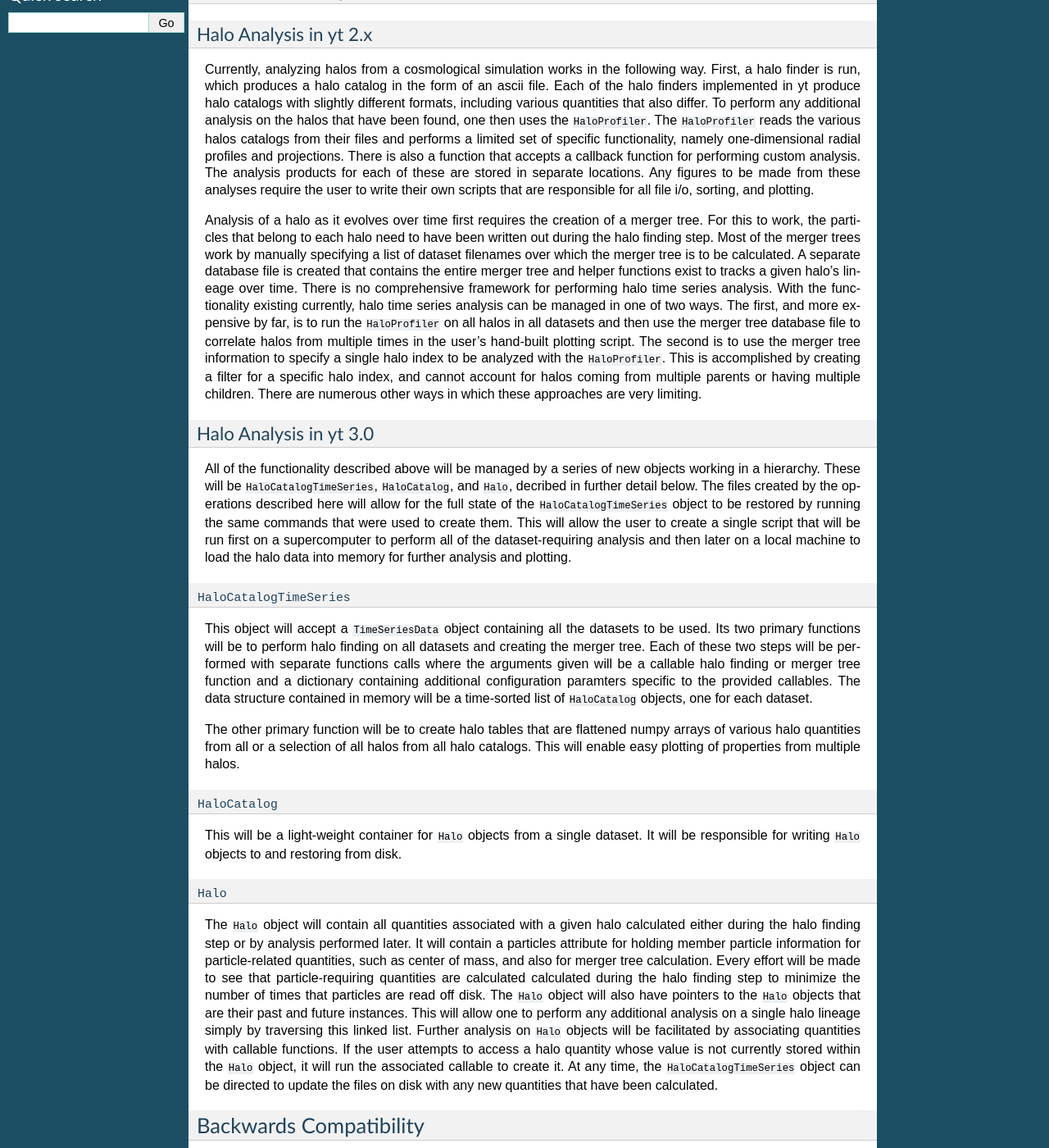
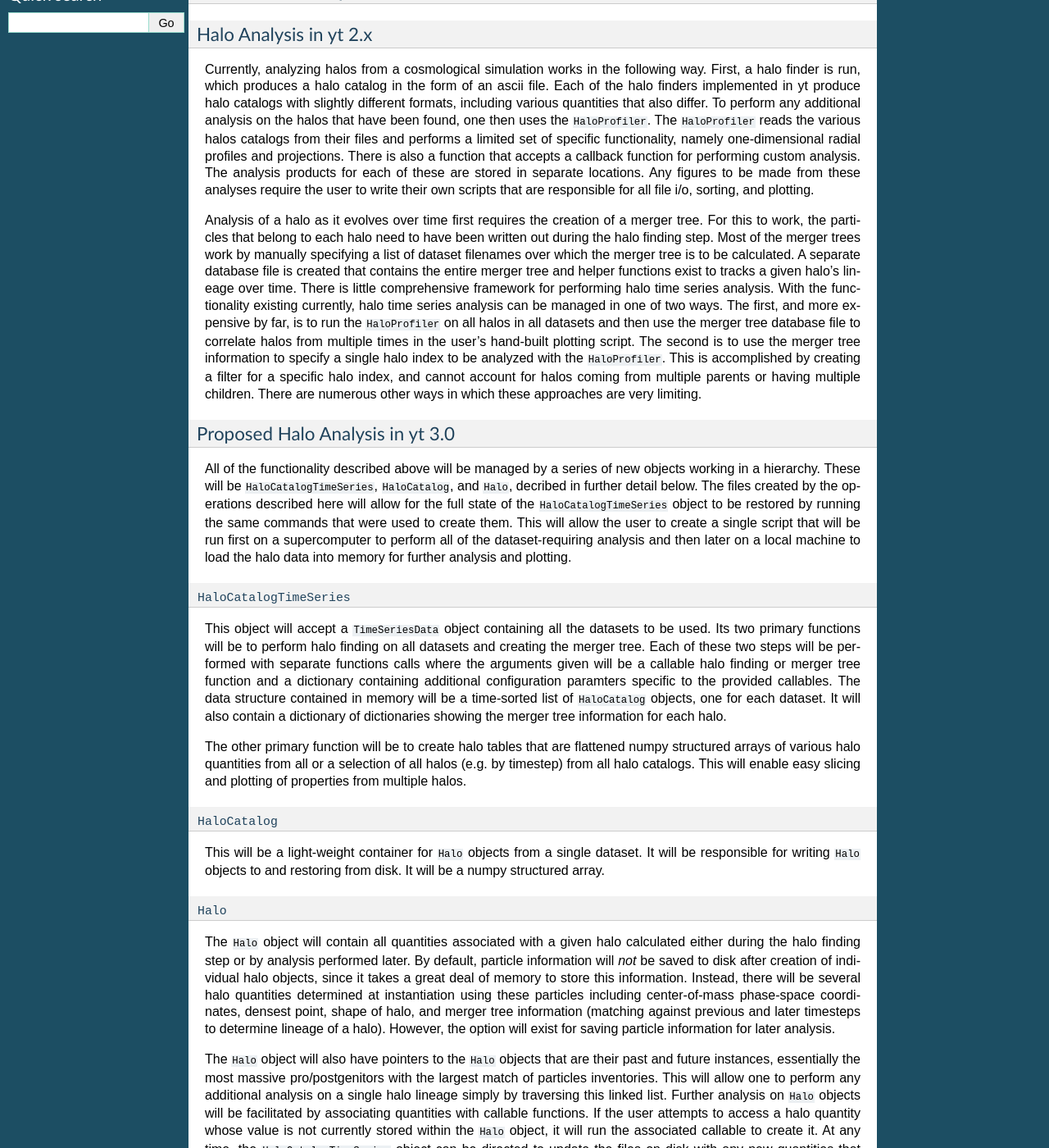
Before and after one commit to yt-project/ytep, a Sphinx documentation site: the page built from source/YTEPs/YTEP-0012.rst, in a window 1280 px wide and 1400 px high, scrolled down 525 px. Shown: the whole window at 82% size. Built offline with Sphinx 7.4.7, drawn with Linux system fonts in a browser that asks for light colours; formulas are drawn with MathJax 3; some of the changed text lies outside the part shown.

Commit message:
Made a few edits to the YTEP to be more explicit about some aspects of the halo structures.

```diff
--- a/source/YTEPs/YTEP-0012.rst
+++ b/source/YTEPs/YTEP-0012.rst
@@ -48,19 +48,20 @@ tree.  For this to work, the particles that belong to each halo need to have bee
 written out during the halo finding step.  Most of the merger trees work by manually
 specifying a list of dataset filenames over which the merger tree is to be calculated.
 A separate database file is created that contains the entire merger tree and helper
-functions exist to tracks a given halo's lineage over time.  There is no comprehensive
-framework for performing halo time series analysis.  With the functionality existing
-currently, halo time series analysis can be managed in one of two ways.  The first,
-and more expensive by far, is to run the ``HaloProfiler`` on all halos in all datasets
-and then use the merger tree database file to correlate halos from multiple times in
-the user's hand-built plotting script.  The second is to use the merger tree information
-to specify a single halo index to be analyzed with the ``HaloProfiler``.  This is
-accomplished by creating a filter for a specific halo index, and cannot account for
-halos coming from multiple parents or having multiple children.  There are numerous
-other ways in which these approaches are very limiting.
+functions exist to tracks a given halo's lineage over time.  There is little
+comprehensive framework for performing halo time series analysis.  With the
+functionality existing currently, halo time series analysis can be managed in one
+of two ways.  The first, and more expensive by far, is to run the ``HaloProfiler``
+on all halos in all datasets and then use the merger tree database file to correlate
+halos from multiple times in the user's hand-built plotting script.  The second
+is to use the merger tree information to specify a single halo index to be analyzed
+with the ``HaloProfiler``.  This is accomplished by creating a filter for a specific
+halo index, and cannot account for halos coming from multiple parents or having
+multiple children.  There are numerous other ways in which these approaches are
+very limiting.
 
-Halo Analysis in yt 3.0
-+++++++++++++++++++++++
+Proposed Halo Analysis in yt 3.0
+++++++++++++++++++++++++++++++++
 
 All of the functionality described above will be managed by a series of new objects
 working in a hierarchy.  These will be ``HaloCatalogTimeSeries``, ``HaloCatalog``,
@@ -80,34 +81,44 @@ creating the merger tree.  Each of these two steps will be performed with separa
 functions calls where the arguments given will be a callable halo finding or merger
 tree function and a dictionary containing additional configuration paramters specific to
 the provided callables.  The data structure contained in memory will be a time-sorted
-list of ``HaloCatalog`` objects, one for each dataset.
+list of ``HaloCatalog`` objects, one for each dataset.  It will also contain
+a dictionary of dictionaries showing the merger tree information for each halo.
 
-The other primary function will be to create halo tables that are flattened numpy arrays
-of various halo quantities from all or a selection of all halos from all halo catalogs.
-This will enable easy plotting of properties from multiple halos.
+
+The other primary function will be to create halo tables that are flattened numpy
+structured arrays of various halo quantities from all or a selection of all halos
+(e.g. by timestep) from all halo catalogs.  This will enable easy slicing and
+plotting of properties from multiple halos.
 
 ``HaloCatalog``
 ^^^^^^^^^^^^^^^
 
 This will be a light-weight container for ``Halo`` objects from a single dataset.  It
-will be responsible for writing ``Halo`` objects to and restoring from disk.
+will be responsible for writing ``Halo`` objects to and restoring from disk.  It
+will be a numpy structured array.
 
 ``Halo``
 ^^^^^^^^
 
-The ``Halo`` object will contain all quantities associated with a given halo calculated
-either during the halo finding step or by analysis performed later.  It will contain a
-particles attribute for holding member particle information for particle-related
-quantities, such as center of mass, and also for merger tree calculation.  Every effort
-will be made to see that particle-requiring quantities are calculated calculated
-during the halo finding step to minimize the number of times that particles are read
-off disk.  The ``Halo`` object will also have pointers to the ``Halo`` objects that are
-their past and future instances.  This will allow one to perform any additional analysis
-on a single halo lineage simply by traversing this linked list.  Further analysis on
-``Halo`` objects will be facilitated by associating quantities with callable functions.
-If the user attempts to access a halo quantity whose value is not currently stored within
-the ``Halo`` object, it will run the associated callable to create it.  At any time,
-the ``HaloCatalogTimeSeries`` object can be directed to update the files on disk with
+The ``Halo`` object will contain all quantities associated with a given halo
+calculated either during the halo finding step or by analysis performed later.
+By default, particle information will *not* be saved to disk after creation of individual
+halo objects, since it takes a great deal of memory to store this information.
+Instead, there will be several halo quantities determined at instantiation using
+these particles including center-of-mass phase-space coordinates, densest point,
+shape of halo, and merger tree information (matching against previous and later
+timesteps to determine lineage of a halo).  However, the option will exist
+for saving particle information for later analysis.
+
+The ``Halo`` object will also have pointers to the ``Halo`` objects that are
+their past and future instances, essentially the most massive pro/postgenitors
+with the largest match of particles inventories.  This will allow one to perform
+any additional analysis on a single halo lineage simply by traversing this
+linked list.  Further analysis on ``Halo`` objects will be facilitated by
+associating quantities with callable functions.  If the user attempts to access
+a halo quantity whose value is not currently stored within the ``Halo`` object,
+it will run the associated callable to create it.  At any time, the
+``HaloCatalogTimeSeries`` object can be directed to update the files on disk with
 any new quantities that have been calculated.
 
 Backwards Compatibility
```
